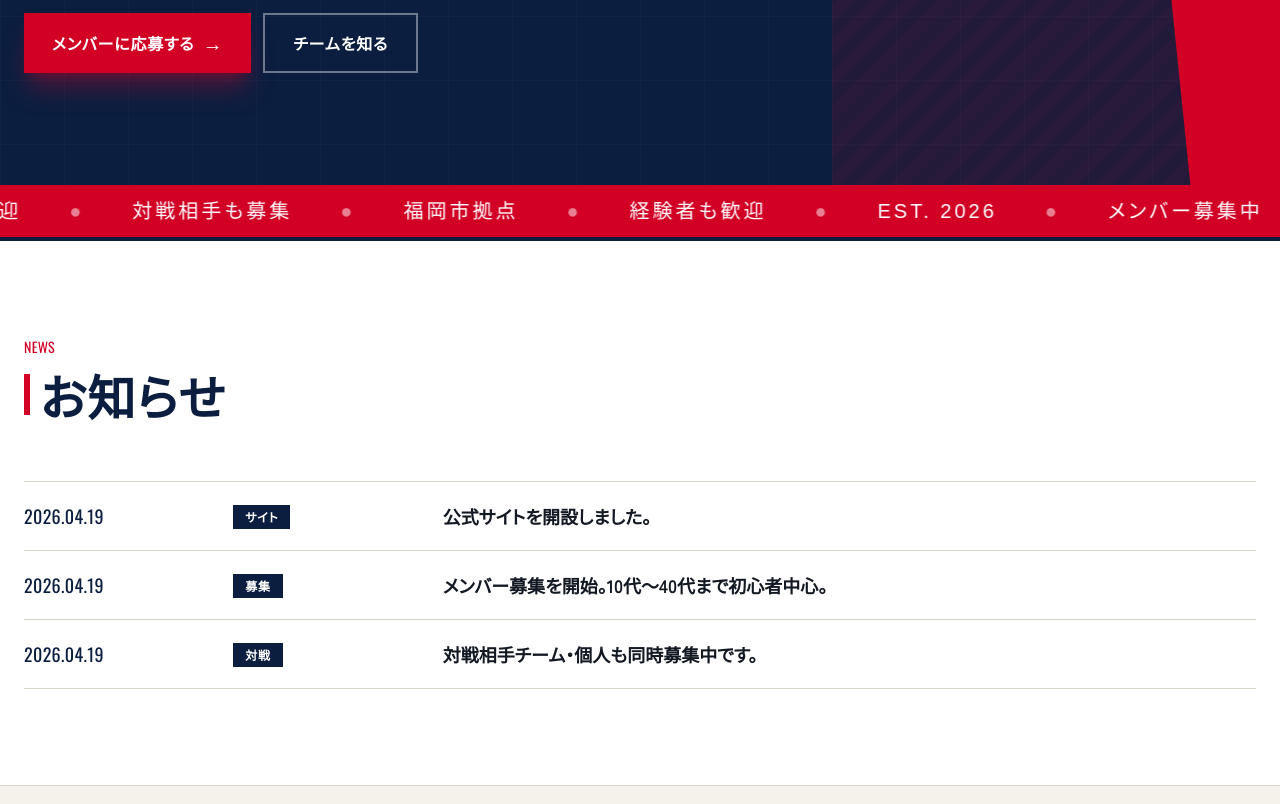
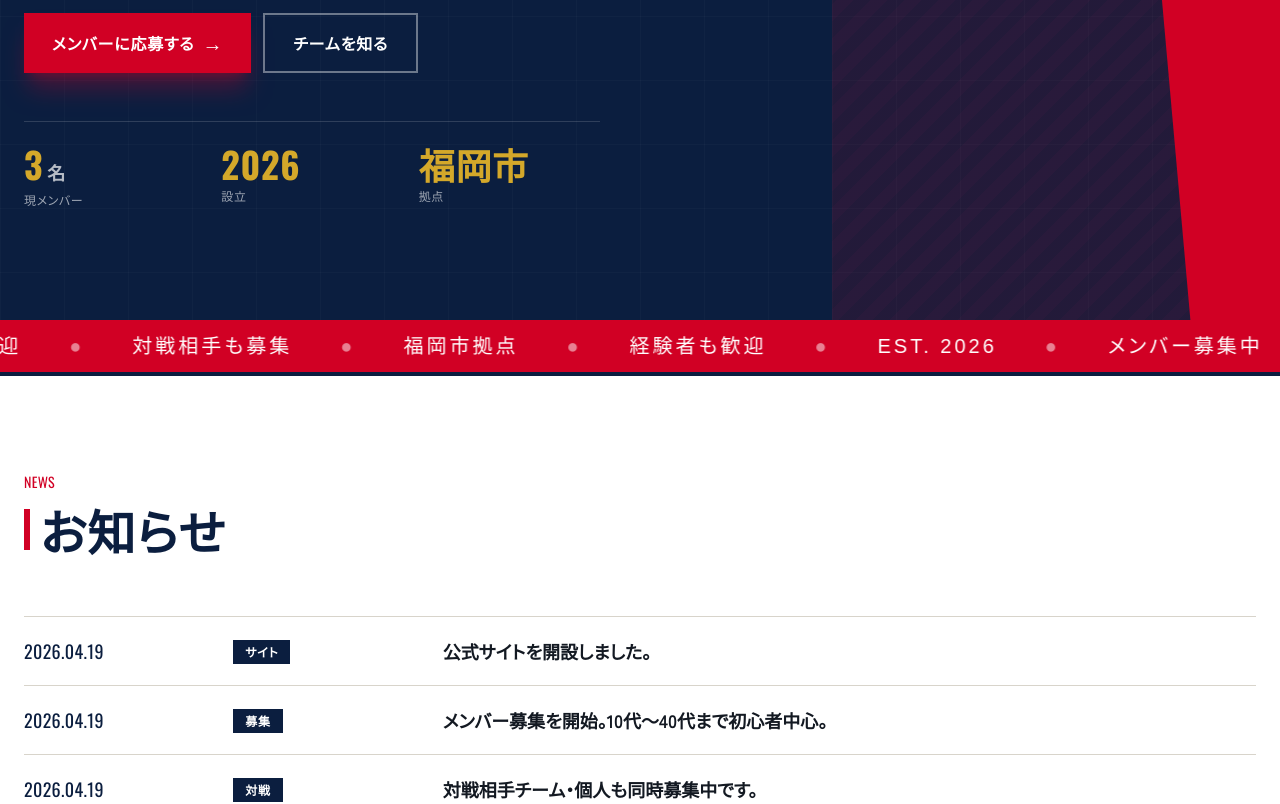
Before and after one commit to skryu-fk/hakata-sk-rookies, a Next.js app: page / in a window 1280 px wide. Shown: the part 860-1664 px from the top of the page. Built offline with nearby package versions, Linux system fonts and the light colour scheme; no server answers; a web font is replaced by a local one.

Commit message:
Show representative name in footer

```diff
--- a/src/app/page.tsx
+++ b/src/app/page.tsx
@@ -6,6 +6,7 @@ const TEAM_NAME_JP = "博多SKルーキーズ";
 const TEAM_NAME_EN = "HAKATA SK ROOKIES";
 const X_URL = "https://x.com/SK_rookies_FK";
 const FOUNDED = "2026";
+const MEMBER_COUNT = Number(process.env.NEXT_PUBLIC_MEMBER_COUNT ?? 3);
 
 export default function Home() {
   return (
@@ -201,6 +202,12 @@ function Hero() {
                 チームを知る
               </a>
             </div>
+
+            <div className="mt-12 grid grid-cols-3 gap-4 max-w-xl border-t border-white/15 pt-6">
+              <Stat value={MEMBER_COUNT} unit="名" label="現メンバー" />
+              <Stat value={FOUNDED} unit="" label="設立" />
+              <Stat value="福岡市" unit="" label="拠点" />
+            </div>
           </div>
 
           <div className="hidden md:flex md:col-span-4 justify-center reveal" style={{ animationDelay: "0.15s" }}>
@@ -214,6 +221,18 @@ function Hero() {
         </div>
       </div>
     </section>
+  );
+}
+
+function Stat({ value, unit, label }: { value: string | number; unit?: string; label: string }) {
+  return (
+    <div>
+      <p className="font-display text-3xl md:text-4xl font-bold text-gold leading-none">
+        {value}
+        {unit && <span className="text-base md:text-lg font-bold text-white/70 ml-1">{unit}</span>}
+      </p>
+      <p className="text-xs text-white/60 mt-1.5 tracking-wider">{label}</p>
+    </div>
   );
 }
 
@@ -770,7 +789,7 @@ function Footer() {
             <dl className="space-y-2 text-sm">
               <Info label="拠点" value="福岡市" />
               <Info label="設立" value={`${FOUNDED}年`} />
-              <Info label="代表" value="19歳・初心者" />
+              <Info label="代表" value="柏木 海斗（19歳・初心者）" />
               <Info label="対象" value="10代〜40代 / 初心者中心" />
             </dl>
             <a
```
